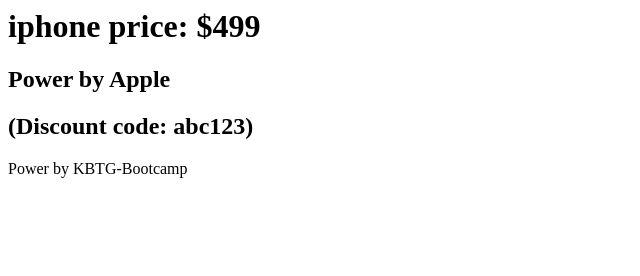
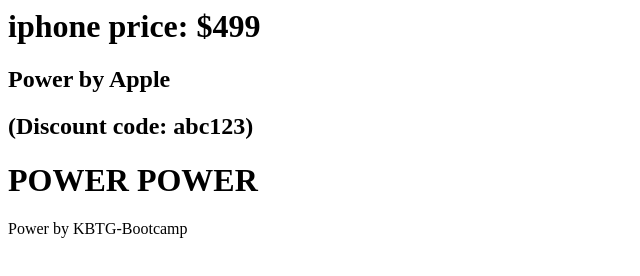
Before and after one commit to outangyo/git-awesome, a plain HTML site: page index.html in a window 1280 px wide. Shown: the whole page, without its empty margins (0-640 px from the left). Drawn offline with Linux system fonts and the light colour scheme.

Commit message:
add power power

```diff
--- a/index.html
+++ b/index.html
@@ -2,5 +2,6 @@
 <h1>iphone price: $499</h1>
 <h2>Power by Apple</h2>
 <h2>(Discount code: abc123)</h2>
+<h1>POWER POWER</h1>
 <span>Power by KBTG-Bootcamp</span>
 </html>
```
